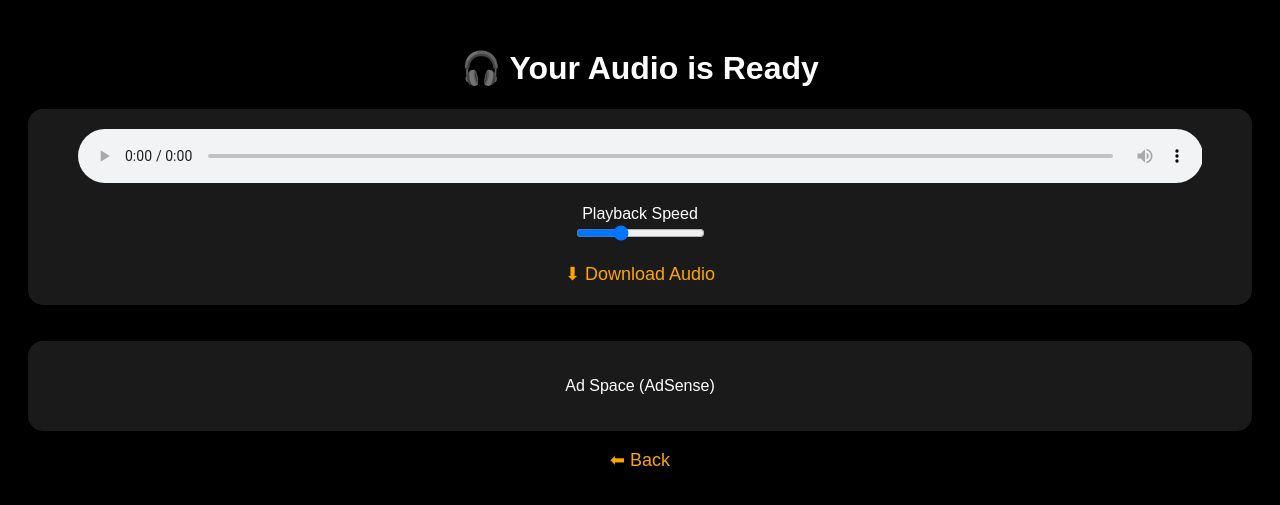
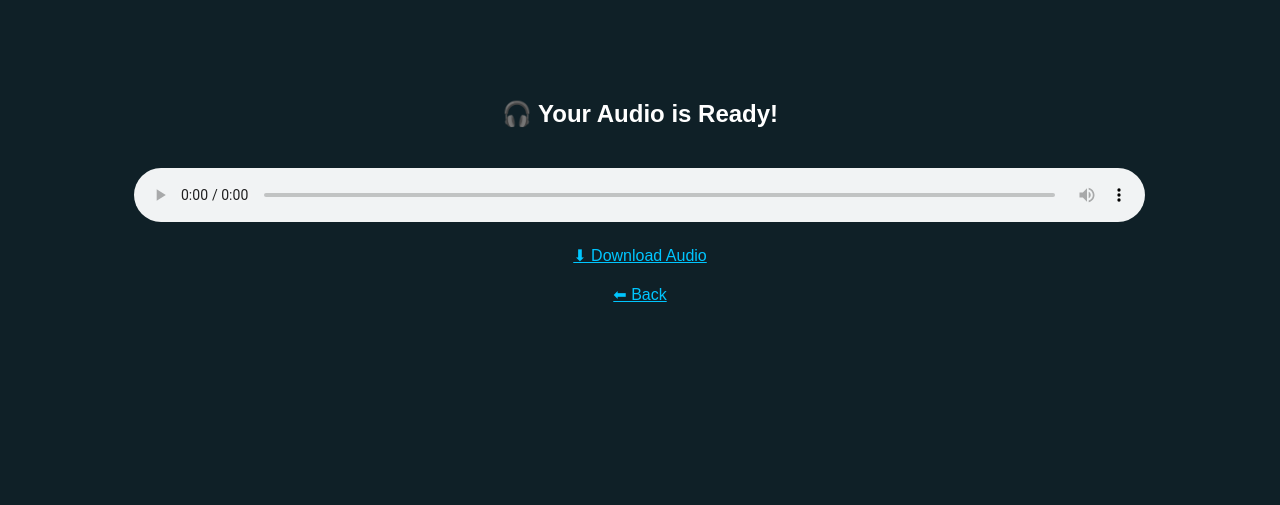
Before and after one commit to bhavishyabachani7-cloud/pdf-speech-app, a Flask app: template templates/result.html in a window 1280 px wide. Shown: the top 505 px of the page. Run offline with Flask 3, Linux system fonts and the light colour scheme; the template is opened without the code that fills it, so the values that code supplies are empty.

Commit message:
Update result.html

```diff
--- a/templates/result.html
+++ b/templates/result.html
@@ -1,64 +1,50 @@
 <!DOCTYPE html>
-<html>
+<html lang="en">
 <head>
-    <title>Result</title>
+<meta charset="UTF-8">
 <meta name="viewport" content="width=device-width, initial-scale=1.0">
+
+<title>Audio Ready</title>
 
 <style>
 body {
-            background: #000;
+    background: #0f2027;
     color: white;
     text-align: center;
-            padding: 20px;
     font-family: Arial;
 }
 
-        .card {
-            background: rgba(255,255,255,0.1);
-            padding: 20px;
-            border-radius: 15px;
+.container {
+    margin-top: 100px;
+}
+
+audio {
+    width: 80%;
+    margin-top: 20px;
 }
 
 a {
-            color: orange;
-            text-decoration: none;
-            font-size: 18px;
+    display: block;
+    margin-top: 20px;
+    color: #00c6ff;
 }
 </style>
 </head>
 
 <body>
 
-<h1>🎧 Your Audio is Ready</h1>
+<div class="container">
 
-<div class="card">
+<h2>🎧 Your Audio is Ready!</h2>
 
-<audio id="audio" controls autoplay style="width:95%;">
+<audio controls>
     <source src="{{ audio_file }}" type="audio/mpeg">
 </audio>
 
-<br><br>
-
-<label>Playback Speed</label><br>
-<input type="range" min="0.5" max="2" step="0.1" value="1"
-       oninput="document.getElementById('audio').playbackRate = this.value">
-
-<br><br>
-
 <a href="{{ audio_file }}" download>⬇ Download Audio</a>
+<a href="/">⬅ Back</a>
 
 </div>
 
-<br><br>
-
-<!-- 💰 AD SPACE -->
-<div class="card">
-    <p>Ad Space (AdSense)</p>
-</div>
-
-<br>
-
-<a href="/">⬅ Back</a>
-
 </body>
 </html>
```
Lines whose indentation alone changed are shown as unchanged.
